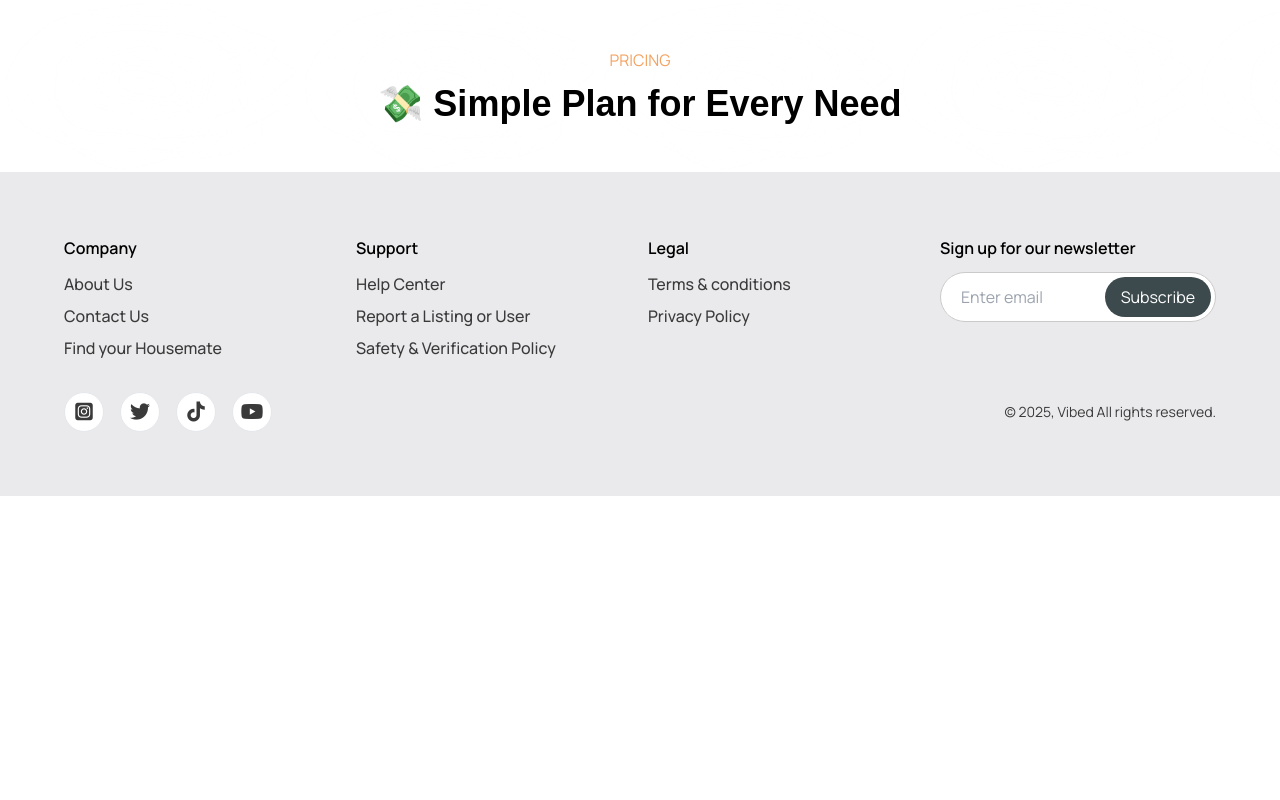
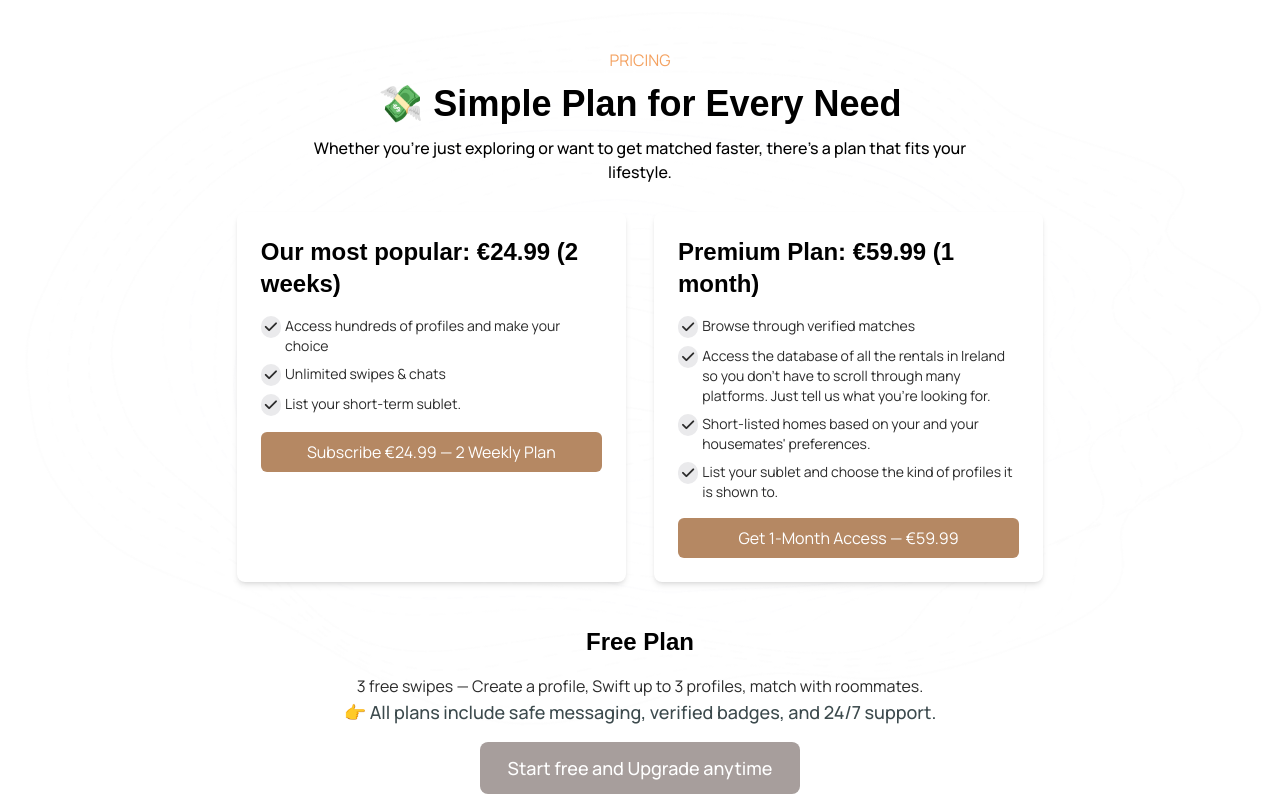
Before and after one commit to Juniour7/vibed, a React (Vite) app: page / in a window 1280 px wide. Shown: the part 2560-3360 px from the top of the page. Before the commit the page ends 3056 px from the top, so only its background shows below. Built offline with nearby package versions, Linux system fonts and the light colour scheme; a web font is replaced by a local one.

Commit message:
feat:pricing plan section completed

```diff
--- a/src/components/landing/Pricing.tsx
+++ b/src/components/landing/Pricing.tsx
@@ -1,12 +1,67 @@
 
 
 const Pricing = () => {
+    const PricingPlans = [
+        {
+            name: "Our most popular: €24.99 (2 weeks)",
+            benefits: [
+                "Access hundreds of profiles and make your choice",
+                "Unlimited swipes & chats",
+                "List your short-term sublet."
+            ],
+            btn: "Subscribe  €24.99 — 2 Weekly Plan"
+        },
+        {
+            name: "Premium Plan: €59.99 (1 month)",
+            benefits: [
+                "Browse through verified matches",
+                " Access the database of all the rentals in Ireland so you don't have to scroll through many platforms. Just tell us what you're looking for.",
+                "Short-listed homes based on your and your housemates' preferences.",
+                "List your sublet and choose the kind of profiles it is shown to."
+            ],
+            btn: "Get 1-Month Access — €59.99"
+        },
+    ]
+
   return (
-    <section className="w-full bg-[url('/assets/lines.png')] bg-contain bg-white py-[3rem] font-man">
-        <div className="w-[90%] mx-auto">
+    <section className="w-full bg-[url('/assets/lines.png')] bg-contain bg-no-repeat  py-[3rem] font-man">
+        <div className="w-[90%] mx-auto space-y-7">
             <div className="text-center space-y-3">
                 <h5 className="text-[#F4A261]">PRICING</h5>
                 <h1 className="font-sans text-2xl md:text-3xl lg:text-4xl font-semibold">💸 Simple Plan for Every Need</h1>
+                <p className="font-medium lg:w-[60%] mx-auto">Whether you’re just exploring or want to get matched faster, there’s a plan that fits your lifestyle.</p>
+            </div>
+
+            {/* Pricing Cards */}
+            <div className="grid grid-cols-1 md:grid-cols-2 gap-7 justify-center md:w-[70%] mx-auto">
+                {PricingPlans.map((plan, index) => (
+                    <div key={index} className="bg-white p-6 rounded-lg shadow-md">
+                        <h2 className="text-xl md:text-2xl font-bold mb-4 font-sans">{plan.name}</h2>
+                        <ul className="mb-4 space-y-2 text-[#2B2B2B]">
+                            {plan.benefits.map((benefit, i) => (
+                                <li key={i} className="flex gap-1 items-start text-sm">
+                                    <div className="flex flex-col justify-center p-1 bg-[#EAEAEC] rounded-full"><i className="fa-solid fa-check"></i></div>
+                                    {benefit}
+                                </li>
+                            ))}
+                        </ul>
+                        <button className="w-full bg-[#B58863] text-white py-2 rounded-md hover:bg-[#e79a5a] transition duration-300">
+                            {plan.btn}
+                        </button>
+                    </div>
+                ))}
+            </div>
+
+            {/* Free Plan */}
+            <div className="text-center pt-[1rem]">
+                <h2 className="text-xl md:text-2xl font-bold mb-4 font-sans">Free Plan</h2>
+                <p className="text-[#2B2B2B]">3 free swipes — Create a profile, Swift up to 3 profiles, match with roommates.</p>
+                <h6 className="text-lg text-[#3C4A4D] font-medium">👉 All plans include safe messaging, verified badges, and 24/7 support.</h6>
+                <button
+                    className="bg-[#A79E9C] rounded-lg text-white font-medium px-7 py-3 text-lg mt-[1rem]"
+                >
+                    Start free and Upgrade anytime
+                </button>
             </div>
         </div>
     </section>
```
